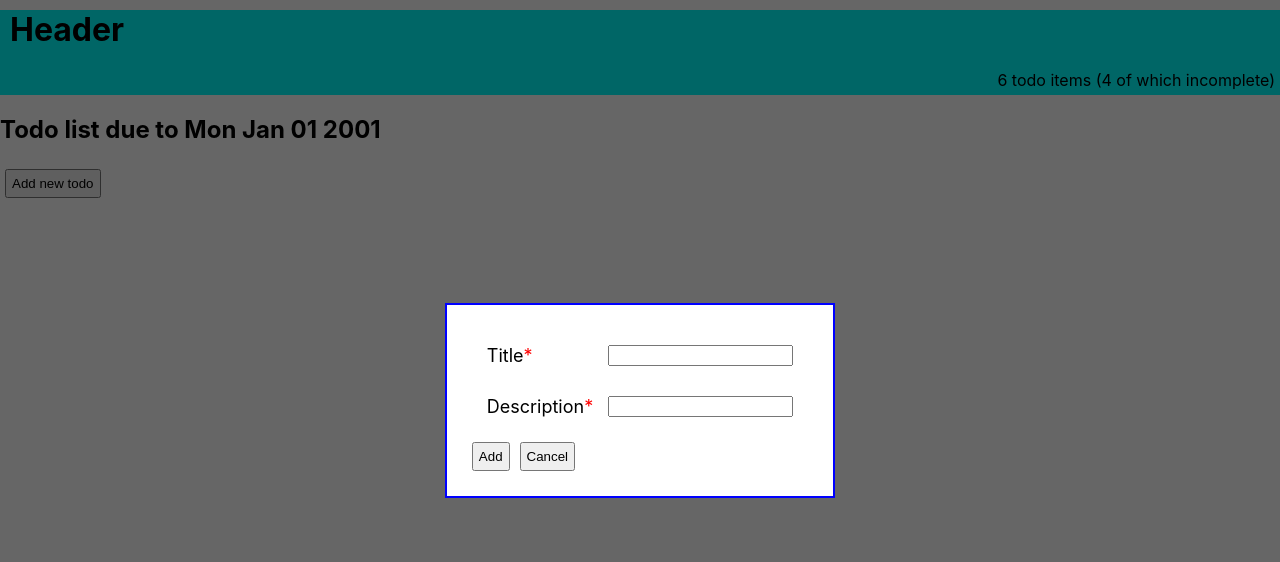
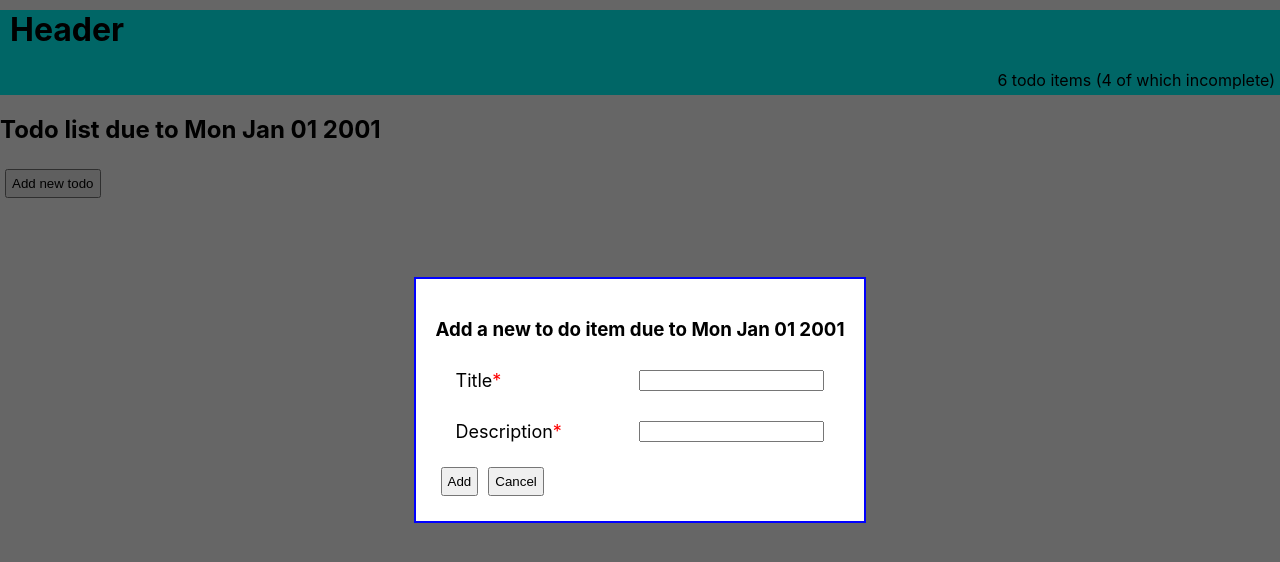
Before and after one commit to VahanAper/dataowl-todo, a React (Create React App) app: page /details/1 in a window 1280 px wide. Both pictures are taken after a click on the button "Add new todo". Shown: the top 562 px of the page. Built offline with nearby package versions, Linux system fonts and the light colour scheme.

Commit message:
Add header for the form

```diff
--- a/src/components/layout/Form.tsx
+++ b/src/components/layout/Form.tsx
@@ -2,6 +2,8 @@ import React, { useCallback, useState } from 'react';
 
 import Button from '../ui/Button';
 import FormInput from '../ui/FormInput';
+
+import { longFormatDay } from '../../utils';
 
 type Props = {
   toggle: () => void;
@@ -9,6 +11,8 @@ type Props = {
 };
 
 const Form = ({ toggle, day }: Props) => {
+  const formatedDay = longFormatDay(day);
+
   const [todo, setTodo] = useState({
     title: '',
     description: '',
@@ -31,6 +35,8 @@ const Form = ({ toggle, day }: Props) => {
 
   return (
     <div>
+      <h3>Add a new to do item due to {formatedDay}</h3>
+
       <FormInput
         required
         dataKey="title"
--- a/src/components/pages/Details.tsx
+++ b/src/components/pages/Details.tsx
@@ -9,10 +9,11 @@ import Form from '../layout/Form';
 
 import { getTodos } from '../../store/selectors/todos';
 import { useToggle } from '../../hooks';
+import { longFormatDay } from '../../utils';
 
 const Details = () => {
   const { day } = useParams();
-  const formatedDay = new Date(day).toDateString();
+  const formatedDay = longFormatDay(day);
 
   const data = useSelector(getTodos);
   const todos = useMemo(() => {
--- a/src/utils.ts
+++ b/src/utils.ts
@@ -32,7 +32,11 @@ export const getDaysArray = (year: number, month: number) => {
 
 export const generateTotalMessage = (todos: Todo[]) => {
   const todosCount = todos.length;
-  const completedTodosCount = todos.filter(todo => !todo.isCompleted).length;
+  const completedTodosCount = todos.filter((todo) => !todo.isCompleted).length;
 
-  return `${todosCount} todo items (${completedTodosCount} of which incomplete)`
-}
+  return `${todosCount} todo items (${completedTodosCount} of which incomplete)`;
+};
+
+export const longFormatDay = (day: string) => {
+  return new Date(day).toDateString();
+};
```
